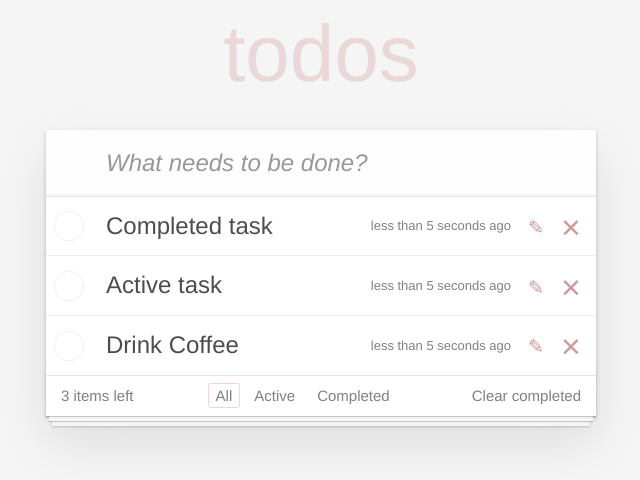
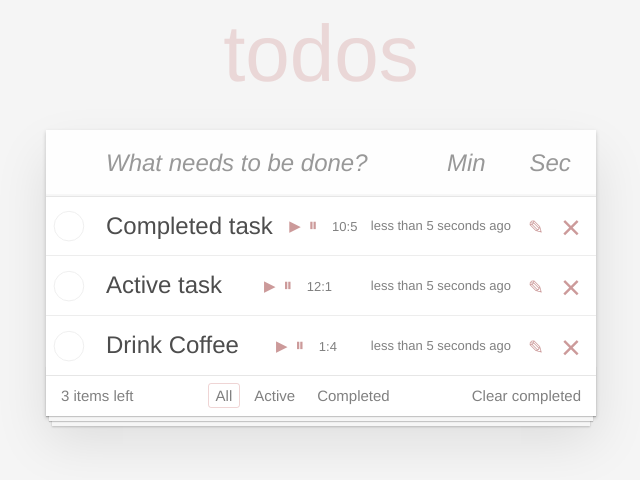
Before and after one commit to EPankratoff/TodoList-kata, a React (Create React App) app: page / in a window 1280 px wide. Shown: the top 480 px of the page, without its empty margins (319-959 px from the left). Built offline with nearby package versions, Linux system fonts and the light colour scheme.

Commit message:
add timer

```diff
--- a/src/App.jsx
+++ b/src/App.jsx
@@ -10,17 +10,19 @@ export default class App extends Component {
   maxId = 100
   state = {
     taskData: [
-      this.createTaskItem('Completed task'),
-      this.createTaskItem('Active task'),
-      this.createTaskItem('Drink Coffee'),
+      this.createTaskItem('Completed task', 10, 5),
+      this.createTaskItem('Active task', 12, 1),
+      this.createTaskItem('Drink Coffee', 1, 4),
     ],
     filter: 'All',
   }
 
-  createTaskItem(label) {
+  createTaskItem(label, min, sec) {
     const createdData = new Date()
     return {
       label,
+      min,
+      sec,
       createdData,
       editing: false,
       completed: false,
@@ -55,8 +57,8 @@ export default class App extends Component {
     })
   }
 
-  addItem = (text) => {
-    const newItem = this.createTaskItem(text)
+  addItem = (text, min, sec) => {
+    const newItem = this.createTaskItem(text, min, sec)
 
     this.setState(({ taskData }) => {
       const newArr = [...taskData, newItem]
--- a/src/components/NewTaskForm/index.jsx
+++ b/src/components/NewTaskForm/index.jsx
@@ -4,6 +4,8 @@ import './newTaskForm.css'
 export default class NewTaskForm extends Component {
   state = {
     label: '',
+    minutes: '',
+    seconds: '',
   }
 
   onLabelChange = (e) => {
@@ -12,27 +14,78 @@ export default class NewTaskForm extends Component {
     })
   }
 
-  onSubmit = (e) => {
-    e.preventDefault()
-
-    if (this.state.label.trim() === '') {
+  onMinChange = (e) => {
+    if (e.target.value > 60 || e.target.value < 0) {
       return
     }
-    this.props.onItemAdd(this.state.label)
     this.setState({
-      label: '',
+      minutes: e.target.value,
     })
+  }
+
+  onSecChange = (e) => {
+    if (e.target.value > 60 || e.target.value < 0) {
+      return
+    }
+    this.setState({
+      seconds: e.target.value,
+    })
+  }
+
+  onKeyDown = (event) => {
+    if (event.key === 'Enter') {
+      this.onSubmit()
+      event.preventDefault()
+    }
+  }
+
+  onSubmit = () => {
+    const { label, minutes, seconds } = this.state
+
+    if (label.trim() === '' || minutes.trim() === '' || seconds.trim() === '') {
+      return
+    } else if (isNaN(minutes) || isNaN(seconds)) {
+      this.setState({
+        label: '',
+        minutes: '',
+        seconds: '',
+      })
+    } else {
+      this.props.onItemAdd(label, Number(minutes), Number(seconds))
+
+      this.setState({
+        label: '',
+        minutes: '',
+        seconds: '',
+      })
+    }
   }
   render() {
     return (
       <header className="header">
         <h1>todos</h1>
-        <form className="new-todo-form" onSubmit={this.onSubmit}>
+        <form className="new-todo-form">
           <input
             className="new-todo"
             placeholder="What needs to be done?"
             onChange={this.onLabelChange}
+            onKeyDown={this.onKeyDown}
             value={this.state.label}
+          />
+
+          <input
+            className="new-todo-form__timer"
+            placeholder="Min"
+            onChange={this.onMinChange}
+            onKeyDown={this.onKeyDown}
+            value={this.state.minutes}
+          />
+          <input
+            className="new-todo-form__timer"
+            placeholder="Sec"
+            onChange={this.onSecChange}
+            value={this.state.seconds}
+            onKeyDown={this.onKeyDown}
           />
         </form>
       </header>
--- a/src/components/TaskList/Task/Task.jsx
+++ b/src/components/TaskList/Task/Task.jsx
@@ -37,7 +37,7 @@ export default class Task extends Component {
   }
 
   render() {
-    const { label, createdData, onDelete, onToggleCompleted, completed } = this.props
+    const { label, createdData, onDelete, onToggleCompleted, completed, min, sec } = this.props
     const { editing, value } = this.state
 
     const timeDifference = formatDistanceToNow(createdData, {
@@ -58,8 +58,15 @@ export default class Task extends Component {
         <div className="view">
           <input className="toggle" type="checkbox" onClick={onToggleCompleted} />
           <label>
-            <span className="description">{label}</span>
-            <span className="created">{timeDifference}</span>
+            <span className="title">{label}</span>
+            <span className="description">
+              <button className="icon icon-play"></button>
+              <button className="icon icon-pause"></button>
+              <span className="timer">
+                {min}:{sec}
+              </span>
+            </span>
+            <span className="created description">{timeDifference}</span>
           </label>
           <button className="icon icon-edit" onClick={this.handleToggleEditing}></button>
           <button className="icon icon-destroy" onClick={onDelete}></button>
--- a/src/index.css
+++ b/src/index.css
@@ -89,7 +89,13 @@ body {
   text-rendering: optimizeLegibility;
 }
 
+.new-todo-form {
+  display: flex;
+  margin-bottom: 0;
+}
+
 .new-todo,
+.new-todo-form .new-todo-form__timer,
 .edit {
   position: relative;
   margin: 0;
@@ -107,11 +113,21 @@ body {
   -moz-osx-font-smoothing: grayscale;
 }
 
-.new-todo {
+.new-todo,
+.new-todo-form .new-todo-form__timer {
   padding: 16px 16px 16px 60px;
   border: none;
   background: rgba(0, 0, 0, 0.003);
   box-shadow: inset 0 -2px 1px rgba(0, 0, 0, 0.03);
+}
+
+.new-todo {
+  width: 70%;
+}
+
+.new-todo-form .new-todo-form__timer {
+  width: 15%;
+  padding-left: 16px;
 }
 
 .main {
@@ -226,12 +242,16 @@ body {
   padding: 15px 85px 15px 60px;
 }
 
-.todo-list li label .created {
+.todo-list li .view {
+  position: relative;
+}
+
+.todo-list li label .description {
   font-size: 13px;
   color: gray;
 }
 
-.todo-list li label .description {
+.todo-list li label .title {
   word-break: break-all;
   display: block;
   line-height: 1.2;
@@ -240,20 +260,17 @@ body {
   color: #4d4d4d;
 }
 
-.todo-list li.completed label .description {
+.todo-list li.completed label .title {
   color: #cdcdcd;
   text-decoration: line-through;
 }
 
 .todo-list li .icon {
-  position: absolute;
-  top: 0;
-  bottom: -3px;
   width: 30px;
   height: 40px;
   font-size: 34px;
   color: #cc9a9a;
-  margin: auto 0 11px;
+  margin: auto 0;
   transition: color 0.2s ease-out;
   cursor: pointer;
 }
@@ -263,6 +280,9 @@ body {
 }
 
 .todo-list li .icon-destroy {
+  position: absolute;
+  top: 0;
+  bottom: -3px;
   right: 10px;
 }
 
@@ -270,13 +290,39 @@ body {
   content: '×';
 }
 
+.timer {
+  margin-left: 10px;
+}
+
 .todo-list li .icon-edit {
+  position: absolute;
+  top: 0;
+  bottom: -3px;
   font-size: 19px;
   right: 45px;
 }
 
 .todo-list li .icon-edit:after {
   content: '✎';
+}
+
+.todo-list li .icon-pause,
+.todo-list li .icon-play {
+  font-size: 18px;
+  width: 18px;
+  height: 18px;
+}
+
+.todo-list li .icon-play {
+  font-size: 15px;
+}
+
+.icon-pause:after {
+  content: '⏸';
+}
+
+.icon-play:after {
+  content: '▶';
 }
 
 .todo-list li .edit {
```
Also changed, not shown: 1 other file (tests, documents, lock files or other folders).
